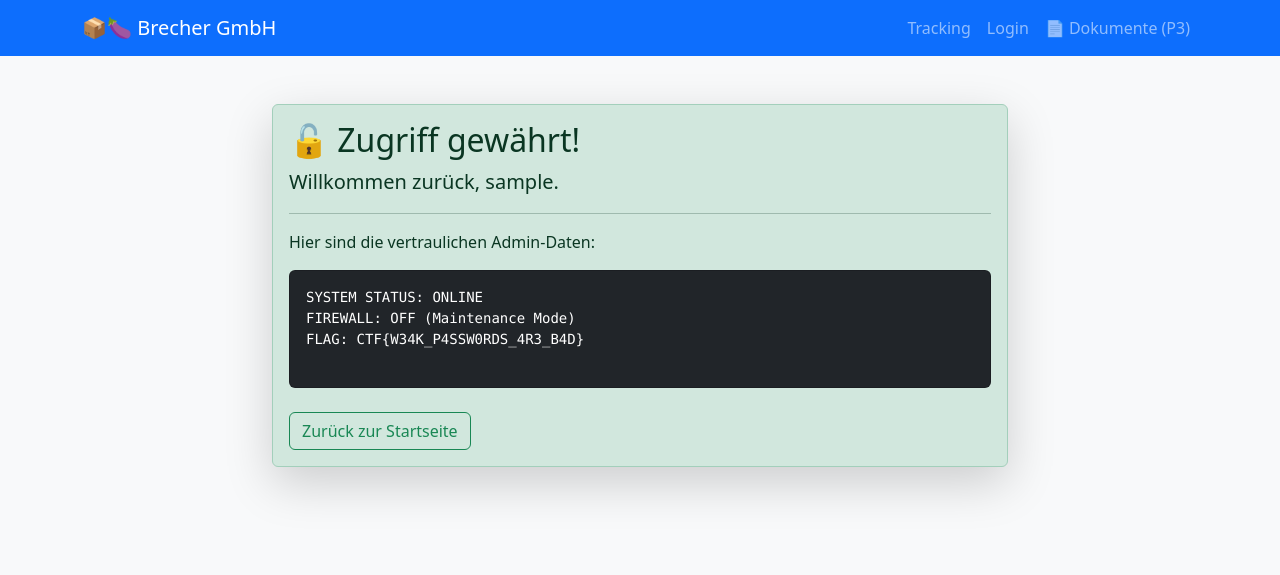
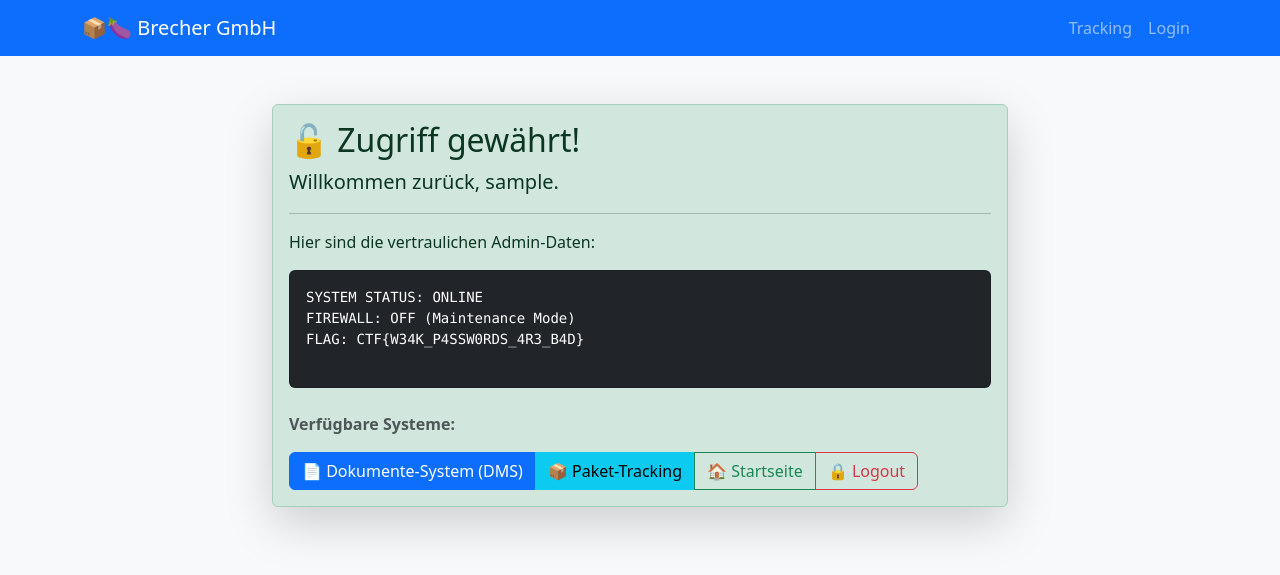
Before and after one commit to dIT2023NiklasKohlmeier/brechergmbh-ctf, a Flask app: template templates/dashboard.html in a window 1280 px wide. Shown: the top 575 px of the page. Run offline with Flask 3, Linux system fonts and the light colour scheme; the template is opened without the code that fills it: most values are stand-ins (such as "Sample title", 1, 10 or a date in 2020).

Commit message:
Implement session management for user login and enhance navigation based on authentication status

```diff
--- a/app.py
+++ b/app.py
@@ -7,6 +7,9 @@ from routes.p1_auth import p1_blueprint     # Niklas' Mate 1 (P1) - Login
 from routes.p2_tracking import p2_blueprint # Niklas' Mate 2 (P2) - Tracking
 
 app = Flask(__name__)
+
+# Secret Key für Sessions (für Login-Funktionalität)
+app.secret_key = 'brecher-logistics-secret-key-2024-ctf'
 
 # --- REGISTRIEREN: Hier sagen wir Flask, dass es diese Module nutzen soll ---
 app.register_blueprint(p3_blueprint)
--- a/templates/base.html
+++ b/templates/base.html
@@ -12,8 +12,13 @@
             <a class="navbar-brand" href="/">📦🍆 Brecher GmbH</a>
             <div class="navbar-nav ms-auto">
                 <a class="nav-link" href="/track">Tracking</a>
-                <a class="nav-link" href="/login">Login</a>
-                <a class="nav-link" href="/documents">📄 Dokumente (P3)</a>
+                {% if session.get('logged_in') %}
+                    <a class="nav-link" href="/documents">📄 Dokumente</a>
+                    <span class="nav-link text-white-50">👤 {{ session.get('username') }}</span>
+                    <a class="nav-link" href="/logout">Logout</a>
+                {% else %}
+                    <a class="nav-link" href="/login">Login</a>
+                {% endif %}
             </div>
         </div>
     </nav>
--- a/templates/dashboard.html
+++ b/templates/dashboard.html
@@ -18,7 +18,15 @@ FLAG: CTF{W34K_P4SSW0RDS_4R3_B4D}
             </div>
 
             <div class="mt-4">
-                <a href="/" class="btn btn-outline-success">Zurück zur Startseite</a>
+                <p class="text-muted mb-3">
+                    <strong>Verfügbare Systeme:</strong>
+                </p>
+                <div class="btn-group" role="group">
+                    <a href="/documents" class="btn btn-primary">📄 Dokumente-System (DMS)</a>
+                    <a href="/track" class="btn btn-info">📦 Paket-Tracking</a>
+                    <a href="/" class="btn btn-outline-success">🏠 Startseite</a>
+                    <a href="/logout" class="btn btn-outline-danger">🔒 Logout</a>
+                </div>
             </div>
         </div>
     </div>
```
Also changed, not shown: routes/p1_auth.py (+11 -2 lines), routes/p3_download.py (+12 -1 lines).
